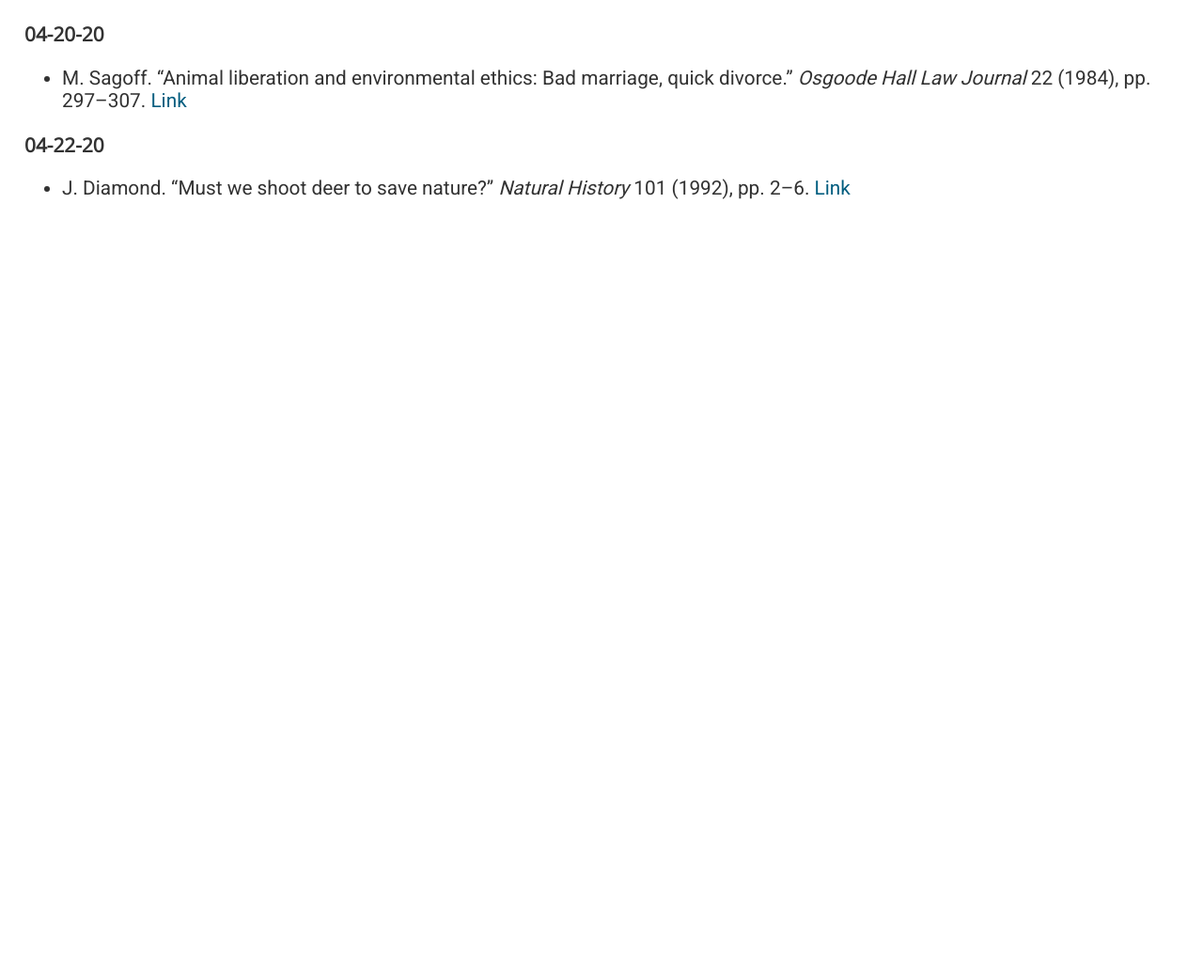
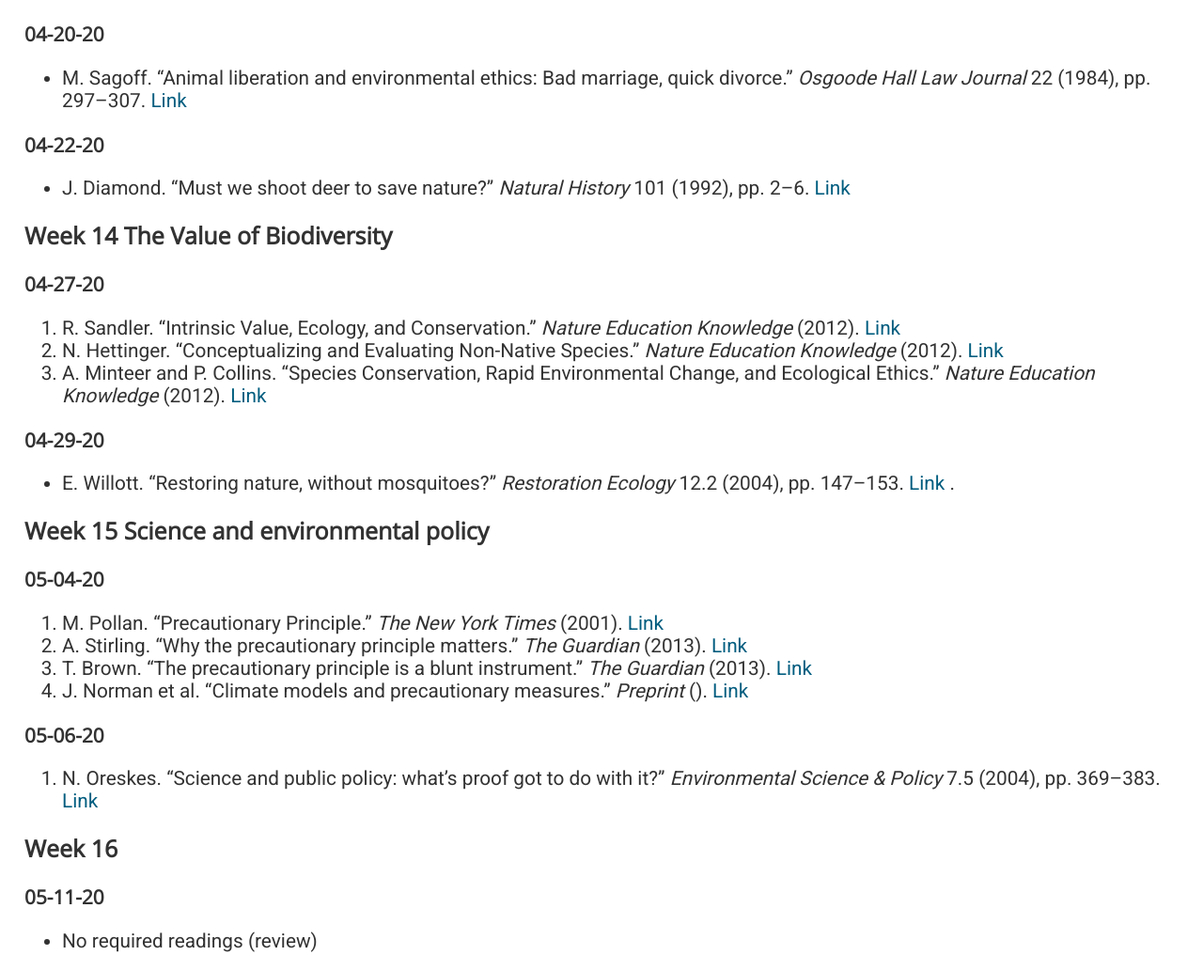
Before and after one commit to makp/website, a Flask app: page /schedule5 in a window 1280 px wide. Shown: the part 3667-4700 px from the top of the page at 94% size. Before the commit the page ends 3879 px from the top, so only its background shows below. Run offline with Flask 2, Linux system fonts and the light colour scheme.

Commit message:
complete schedule phil255

```diff
--- a/templates/includes/schedule_s20_phil255.html
+++ b/templates/includes/schedule_s20_phil255.html
@@ -768,4 +768,192 @@
    </a>
   </li>
  </ul>
+ <!--l. 201-->
+ <p class="noindent">
+ </p>
+ <h4 class="subsectionHead" id="Week14">
+  <span class="titlemark">
+   Week 14
+  </span>
+  <a id="x1-43000Week 14">
+  </a>
+  The Value of Biodiversity
+ </h4>
+ <!--l. 202-->
+ <p class="noindent">
+ </p>
+ <h5 class="likesubsubsectionHead">
+  <a id="x1-44000Week 14">
+  </a>
+  04-27-20
+ </h5>
+ <!--l. 203-->
+ <p class="noindent">
+ </p>
+ <ol class="enumerate1">
+  <li class="enumerate" id="x1-44002x1">
+   R.   Sandler.   “Intrinsic   Value,   Ecology,   and   Conservation.”
+   <em>
+    Nature
+     Education Knowledge
+   </em>
+   (2012).
+   <a href="https://www.nature.com/scitable/knowledge/library/intrinsic-value-ecology-and-conservation-25815400/">
+    Link
+   </a>
+  </li>
+  <li class="enumerate" id="x1-44004x2">
+   N.  Hettinger.  “Conceptualizing  and  Evaluating  Non-Native  Species.”
+   <em>
+    Nature Education Knowledge
+   </em>
+   (2012).
+   <a href="https://www-nature-com.proxy-tu.researchport.umd.edu/scitable/knowledge/library/conceptualizing-and-evaluating-non-native-species-80060037/">
+    Link
+   </a>
+  </li>
+  <li class="enumerate" id="x1-44006x3">
+   A. Minteer and P. Collins. “Species Conservation, Rapid Environmental
+     Change,  and  Ecological  Ethics.”
+   <em>
+    Nature  Education  Knowledge
+   </em>
+   (2012).
+   <a href="https://www-nature-com.proxy-tu.researchport.umd.edu/scitable/knowledge/library/species-conservation-rapid-environmental-change-and-ecological-67648942/">
+    Link
+   </a>
+  </li>
+ </ol>
+ <!--l. 209-->
+ <p class="noindent">
+ </p>
+ <h5 class="likesubsubsectionHead">
+  <a id="x1-45000Week 14">
+  </a>
+  04-29-20
+ </h5>
+ <ul class="itemize1">
+  <li class="itemize">
+   E. Willott. “Restoring nature, without mosquitoes?”
+   <em>
+    Restoration Ecology
+   </em>
+   12.2 (2004), pp. 147–153.
+   <a href="https://tu-my.sharepoint.com/:b:/g/personal/mpedroso_towson_edu/EbGig6VkuaFOqTKsB9ykC4EB0M_mcWhEOa42FcWJZkBInA?e=27qQ0">
+    Link
+   </a>
+   .
+  </li>
+ </ul>
+ <!--l. 215-->
+ <p class="noindent">
+ </p>
+ <h4 class="subsectionHead" id="Week15">
+  <span class="titlemark">
+   Week 15
+  </span>
+  <a id="x1-46000Week 15">
+  </a>
+  Science and environmental policy
+ </h4>
+ <!--l. 217-->
+ <p class="noindent">
+ </p>
+ <h5 class="likesubsubsectionHead">
+  <a id="x1-47000Week 15">
+  </a>
+  05-04-20
+ </h5>
+ <!--l. 218-->
+ <p class="noindent">
+ </p>
+ <ol class="enumerate1">
+  <li class="enumerate" id="x1-47002x1">
+   M. Pollan. “Precautionary Principle.”
+   <em>
+    The New York Times
+   </em>
+   (2001).
+   <a href="https://www.nytimes.com/2001/12/09/magazine/the-year-in-ideas-a-to-z-precautionary-principle.html">
+    Link
+   </a>
+  </li>
+  <li class="enumerate" id="x1-47004x2">
+   A. Stirling. “Why the precautionary principle matters.”
+   <em>
+    The Guardian
+   </em>
+   (2013).
+   <a href="https://www.theguardian.com/science/political-science/2013/jul/08/precautionary-principle-science-policy">
+    Link
+   </a>
+  </li>
+  <li class="enumerate" id="x1-47006x3">
+   T.  Brown.  “The  precautionary  principle  is  a  blunt  instrument.”
+   <em>
+    The
+     Guardian
+   </em>
+   (2013).
+   <a href="https://www.theguardian.com/science/political-science/2013/jul/09/precautionary-principle-blunt-instrument">
+    Link
+   </a>
+  </li>
+  <li class="enumerate" id="x1-47008x4">
+   J. Norman et al. “Climate models and precautionary measures.”
+   <em>
+    Preprint
+   </em>
+   ().
+   <a href="https://www.fooledbyrandomness.com/climateletter.pdf">
+    Link
+   </a>
+  </li>
+ </ol>
+ <!--l. 226-->
+ <p class="noindent">
+ </p>
+ <h5 class="likesubsubsectionHead">
+  <a id="x1-48000Week 15">
+  </a>
+  05-06-20
+ </h5>
+ <!--l. 227-->
+ <p class="noindent">
+ </p>
+ <ol class="enumerate1">
+  <li class="enumerate" id="x1-48002x1">
+   N. Oreskes. “Science and public policy: what’s proof got to do with it?”
+   <em>
+    Environmental Science &amp; Policy
+   </em>
+   7.5 (2004), pp. 369–383.
+   <a href="https://tu-my.sharepoint.com/:b:/g/personal/mpedroso_towson_edu/EVd5guVAmHlNtqyuF9VeCyQBomm9TYneKHmS1cJs6_Nfmw?e=fPcZP2">
+    Link
+   </a>
+  </li>
+ </ol>
+ <!--l. 231-->
+ <p class="noindent">
+ </p>
+ <h4 class="subsectionHead" id="Week16">
+  <span class="titlemark">
+   Week 16
+  </span>
+  <a id="x1-49000Week 16">
+  </a>
+ </h4>
+ <!--l. 232-->
+ <p class="noindent">
+ </p>
+ <h5 class="likesubsubsectionHead">
+  <a id="x1-50000Week 16">
+  </a>
+  05-11-20
+ </h5>
+ <ul class="itemize1">
+  <li class="itemize">
+   No required readings (review)
+  </li>
+ </ul>
 </div>
```
Also changed, not shown: latex/schedules/schedule_s20_phil255/schedule_s20_phil255.html (+87 -0 lines), 2 other files.
